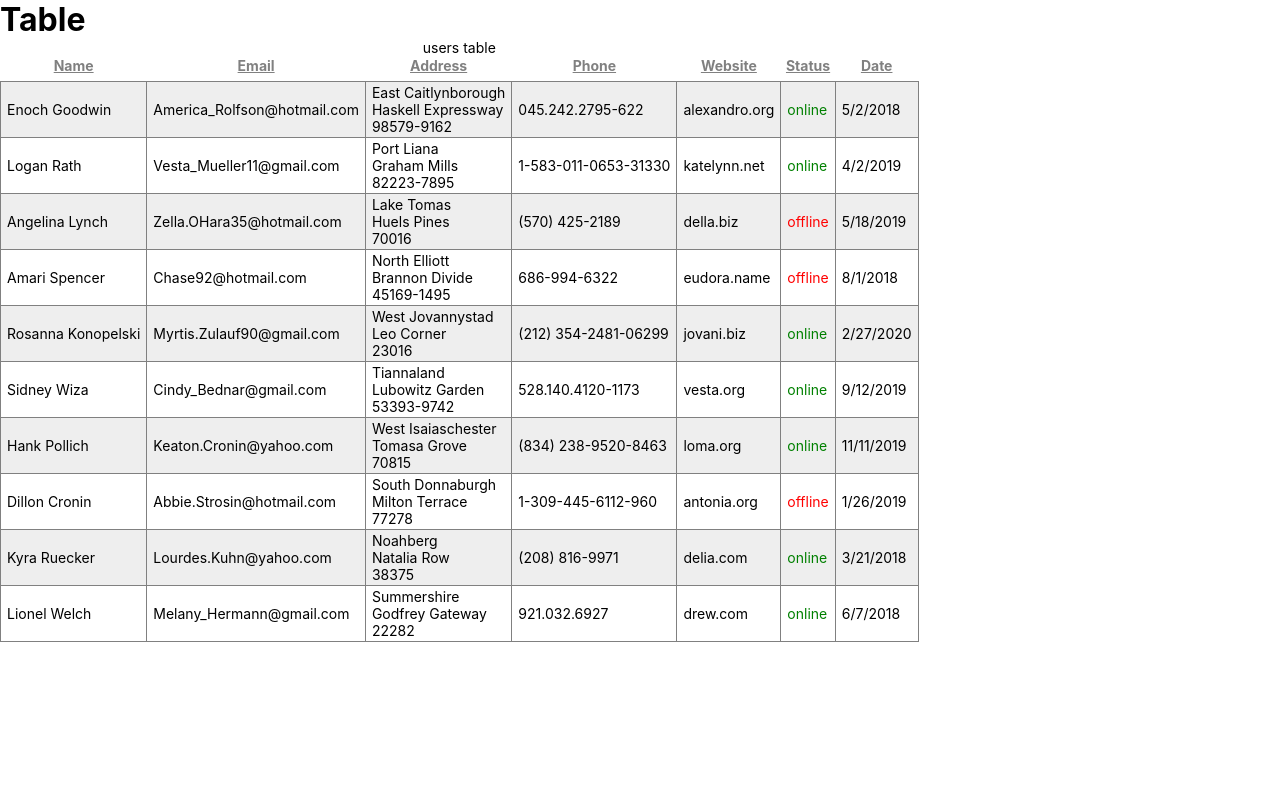
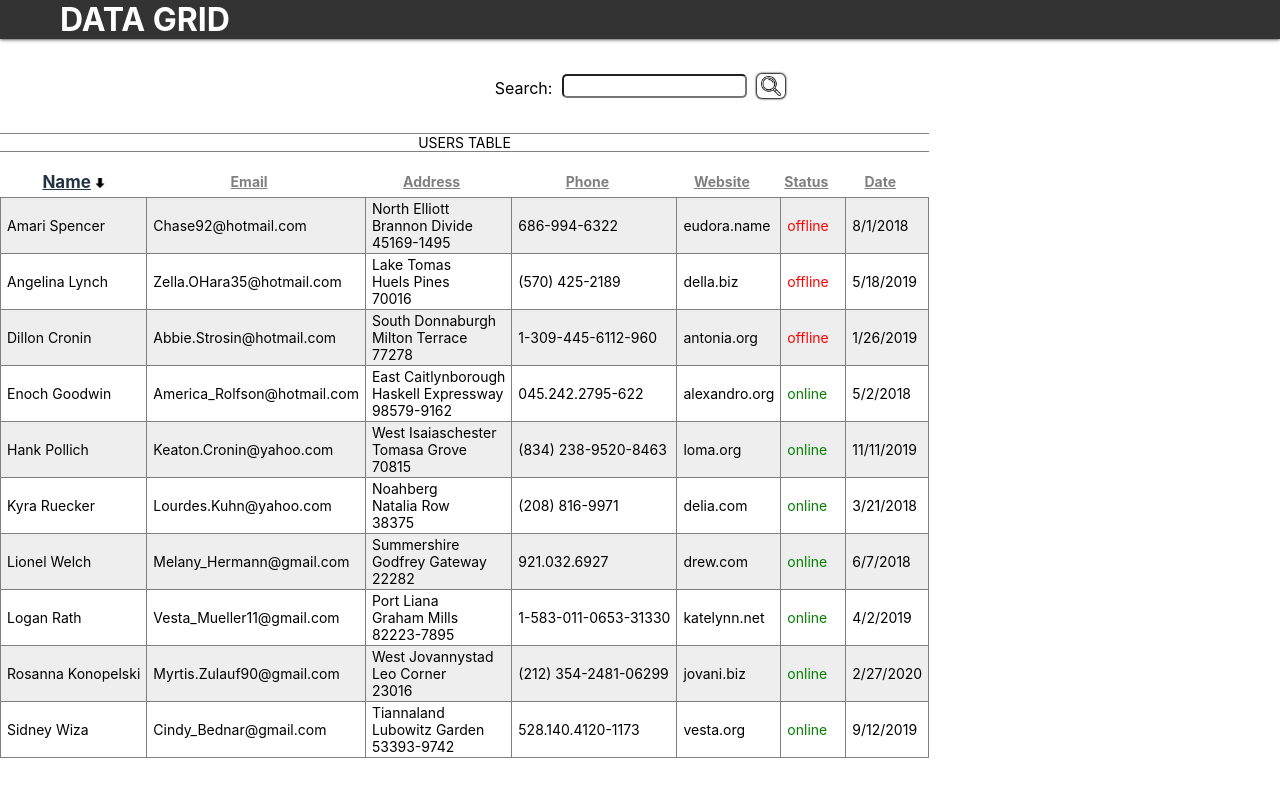
Before and after one commit to StanislavKharkiv/data-grid, a React (Create React App) app: page / in a window 1280 px wide. Both pictures are taken after a click on the element "Name". Shown: the top 796 px of the page. Built offline with nearby package versions, Linux system fonts and the light colour scheme.

Commit message:
feat: add sort by all columns. Add search component

```diff
--- /dev/null
+++ b/src/components/Search.jsx
@@ -0,0 +1,10 @@
+import React from 'react'
+export default function Search() {
+  return (
+    <div className="search">
+      <span>Search: </span>
+      <input className="search__input" type="text" />
+      <button className="search__btn"></button>
+    </div>
+  )
+}
--- a/src/components/Table.jsx
+++ b/src/components/Table.jsx
@@ -1,8 +1,9 @@
 import React, { Component } from 'react'
 import { connect } from 'react-redux'
 import PropTypes from 'prop-types'
-import { sortUsersByDate, sortUsersByState } from '../store/actions'
+import { sortColumn } from '../store/actions'
 import store from '../store/store'
+import arrow from '../img/arrow.png'
 import * as _ from 'lodash'
 
 function parseAddress(address) {
@@ -30,36 +31,33 @@ class Table_ extends Component {
   }
 
   handleClick = e => {
-    const name = e.target.getAttribute('data-name')
-    if (name === 'date') {
-      this.props.sortUsersByDate()
-      this.setState({ isSorted: name })
-    }
-    if (name === 'status') {
-      this.props.sortUsersByState()
-      this.setState({ isSorted: name })
-    }
+    const name = e.target.closest('th').getAttribute('data-name')
+    this.props.sortColumn(store.getState(), name)
+    this.setState({ isSorted: name })
   }
 
   render() {
-    const { users } = this.props
-    const table = users.map(({ id, name, email, address, phone, website, active, getTime }) => (
+    console.log(store.getState())
+
+    const { users, isArrowDown } = this.props
+    console.log('arrow', isArrowDown)
+    const table = users.map(({ id, name, email, address, phone, website, status, date }) => (
       <tr key={id}>
         <td>{name}</td>
         <td>{email}</td>
         <td>{parseAddress(address)}</td>
         <td>{_.replace(phone, ' x', '-')}</td>
         <td>{website}</td>
-        <td style={active ? { color: 'green' } : { color: 'red' }}>
-          {active ? 'online' : 'offline'}
+        <td style={status ? { color: 'green' } : { color: 'red' }}>
+          {status ? 'online' : 'offline'}
         </td>
-        <td>{getDate(getTime)}</td>
+        <td>{getDate(date)}</td>
       </tr>
     ))
 
     return (
       <table className="table">
-        <caption>users table</caption>
+        <caption className="caption">users table</caption>
         <tbody>
           <tr className="table__header">
             {tableHeaders.map((el, i) => {
@@ -70,7 +68,8 @@ class Table_ extends Component {
                   onClick={this.handleClick}
                   className={el === this.state.isSorted ? 'active' : ''}
                 >
-                  {el}
+                  <span>{el}</span>
+                  <img className={isArrowDown ? null : 'up'} src={arrow} alt="^" />
                 </th>
               )
             })}
@@ -84,19 +83,19 @@ class Table_ extends Component {
 
 Table_.propTypes = {
   users: PropTypes.array.isRequired,
-  sortUsersByDate: PropTypes.func,
-  sortUsersByState: PropTypes.func,
+  sortColumn: PropTypes.func,
+  isArrowDown: PropTypes.bool,
 }
 
 const mapTateToProps = store => {
   return {
     users: store.users,
+    isArrowDown: store.isSortDirectionDown,
   }
 }
 const mapDispatchToProps = dispatch => {
   return {
-    sortUsersByDate: () => dispatch(sortUsersByDate(store)),
-    sortUsersByState: () => dispatch(sortUsersByState(store)),
+    sortColumn: (state, name) => dispatch(sortColumn(state, name)),
   }
 }
 
--- a/src/components/Tablewrapper.jsx
+++ b/src/components/Tablewrapper.jsx
@@ -4,6 +4,7 @@ import PropTypes from 'prop-types'
 import faker from 'faker'
 import { addUsersToState, isLoading } from '../store/actions'
 
+import Search from './Search'
 import Table from './Table'
 import Spinner from './Spinner'
 
@@ -13,9 +14,9 @@ function addUsers() {
   for (let i = 1; i <= usersAll; i++) {
     const user = faker.helpers.userCard()
     const dateUser = faker.date.past(2)
-    user.active = faker.random.boolean()
+    user.status = faker.random.boolean()
     user.dateRegistration = dateUser.toString()
-    user.getTime = Date.parse(dateUser)
+    user.date = Date.parse(dateUser)
     user.id = i
     arr.push(user)
   }
@@ -36,7 +37,8 @@ class TableWrapper_ extends Component {
     const { loading } = this.props
     return (
       <div>
-        <h1>Table</h1>
+        <h1>Data grid</h1>
+        <Search />
         <div>{loading ? <Spinner /> : <Table />}</div>
       </div>
     )
--- a/src/index.css
+++ b/src/index.css
@@ -10,9 +10,24 @@ body {
   -webkit-font-smoothing: antialiased;
   -moz-osx-font-smoothing: grayscale;
 }
+h1 {
+  background: #333;
+  color: white;
+  text-transform: uppercase;
+  padding-left: 60px;
+  margin-bottom: 30px;
+  box-shadow: 0 0 4px 0 black;
+}
+
 .table {
   font-size: 14px;
   border-collapse: collapse;
+}
+.table .caption {
+  text-transform: uppercase;
+  border-top: 1px solid gray;
+  border-bottom: 1px solid gray;
+  margin-bottom: 20px;
 }
 .table td {
   border: 1px solid gray;
@@ -23,6 +38,7 @@ body {
 }
 .table__header th {
   color: gray;
+  min-width: 65px;
   padding-bottom: 5px;
   text-decoration: underline;
   text-transform: capitalize;
@@ -34,3 +50,52 @@ body {
   color: #234;
   font-size: 17px;
 }
+.table__header .active > img {
+  opacity: 1;
+}
+.table__header th img {
+  width: 10px;
+  margin-left: 4px;
+  opacity: 0;
+  transition: 0.5s;
+}
+.table__header .up {
+  transform: rotate(180deg);
+}
+
+/* SEARCH */
+.search {
+  display: flex;
+  justify-content: center;
+  margin-bottom: 30px;
+  align-items: flex-end;
+}
+.search > * {
+  margin: 5px;
+  outline: none;
+}
+.search__btn {
+  width: 28px;
+  height: 24px;
+  background: url(./img/search.png) center/contain no-repeat;
+  border-radius: 5px;
+  border: 2px solid gray;
+  cursor: pointer;
+  box-shadow: 0 0 2px 1px black;
+  border: 2px solid transparent;
+  transition: 0.4s;
+}
+.search__btn:hover {
+  box-shadow: 0 0 4px 1px gray;
+}
+.search__btn:active {
+  box-shadow: 0 0 1px 2px gray;
+}
+.search__input {
+  height: 24px;
+  padding: 2px;
+  border-radius: 5px;
+}
+.search__input:focus {
+  border: 2px solid gray;
+}
--- a/src/store/actions.js
+++ b/src/store/actions.js
@@ -15,24 +15,13 @@ export function isLoading() {
 
 let sortResult = [-1, 1]
 
-export function sortUsersByDate(store) {
+export function sortColumn(state, name) {
   sortResult.reverse()
-  const arr = [...store.getState().users]
+  const arr = [...state.users]
   return {
-    type: 'DATA_SORT_BY_DATE',
+    type: 'DATA_SORT',
     payload: arr.sort((one, two) => {
-      return one.getTime > two.getTime ? sortResult[0] : sortResult[1]
+      return one[name] > two[name] ? sortResult[0] : sortResult[1]
     }),
   }
 }
-
-export function sortUsersByState(store) {
-  sortResult.reverse()
-  const arr = [...store.getState().users]
-  return {
-    type: 'DATA_SORT_BY_STATUS',
-    payload: arr.sort((one, two) => {
-      return +one.active > +two.active ? sortResult[0] : sortResult[1]
-    }),
-  }
-}
--- a/src/store/reducers.js
+++ b/src/store/reducers.js
@@ -1,5 +1,6 @@
 const state = {
   loading: true,
+  isSortDirectionDown: false,
 }
 
 export default function rootReducer(store = state, action) {
@@ -14,15 +15,11 @@ export default function rootReducer(store = state, action) {
         ...store,
         loading: action.payload,
       }
-    case 'DATA_SORT_BY_DATE':
+    case 'DATA_SORT':
       return {
         ...store,
         users: action.payload,
-      }
-    case 'DATA_SORT_BY_STATUS':
-      return {
-        ...store,
-        users: action.payload,
+        isSortDirectionDown: !store.isSortDirectionDown,
       }
     default:
       return store
```
Also changed, not shown: src/img/arrow.png (added), src/img/search.png (added).
